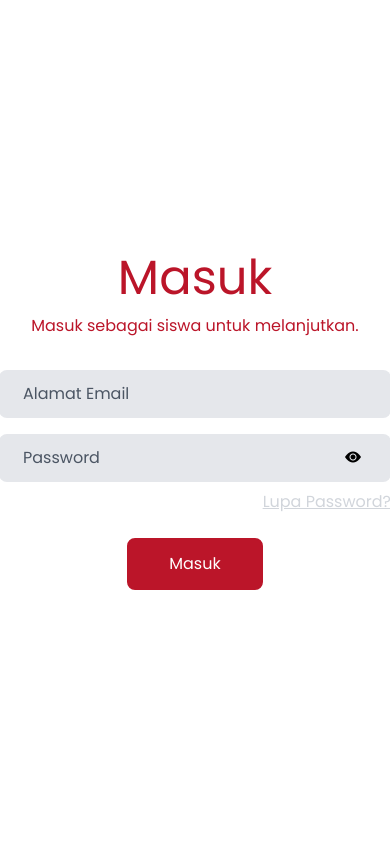
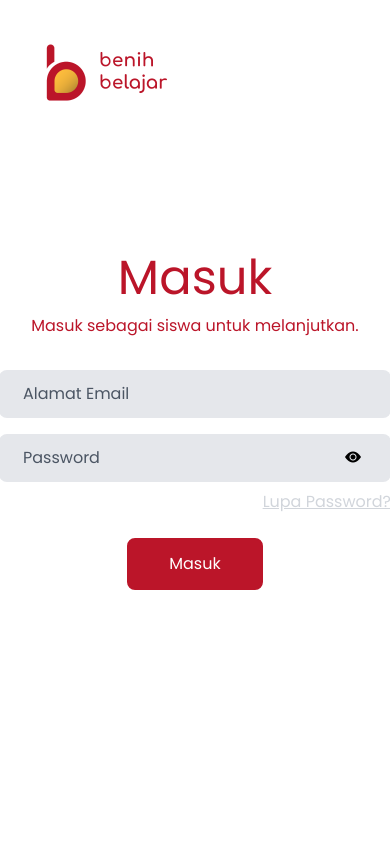
Before and after one commit to estotriramdani/benihbelajar-gurubaik, a Next.js app: page /login in a window 390 px wide. Shown: the top 844 px of the page. Built offline with nearby package versions, Linux system fonts and the light colour scheme.

Commit message:
login form mobile version done

```diff
--- a/pages/login.tsx
+++ b/pages/login.tsx
@@ -5,17 +5,30 @@ import LoginForm from '../src/components/molecules/Auth/LoginForm';
 
 export default function Login() {
   return (
-    <div className="flex">
-      <div className="flex-1 font-sans flex justify-center items-center min-h-screen w-full">
-        <div>
-          <h2 className="text-center text-5xl mb-3 text-primary">Masuk</h2>
-          <p className="text-center text-primary">
-            Masuk sebagai siswa untuk melanjutkan.
-          </p>
+    <div className="flex flex-col lg:flex-row">
+      <div className="flex-1 font-sans flex justify-center items-center min-h-screen w-full relative">
+        <div className="px-4">
+          <div className="flex flex-col items-center">
+            <Link href="/">
+              <a className="absolute top-8 left-8">
+                <Image
+                  src="/img/logo/logo.png"
+                  alt="logo benih"
+                  width={150}
+                  height={80}
+                  objectFit="contain"
+                />
+              </a>
+            </Link>
+            <h2 className="text-center text-5xl mb-3 text-primary">Masuk</h2>
+            <p className="text-center text-primary">
+              Masuk sebagai siswa untuk melanjutkan.
+            </p>
+          </div>
           <LoginForm />
         </div>
       </div>
-      <div className="w-2/5 bg-primary hidden lg:flex items-center justify-center min-h-screen text-center text-white font-sans px-16">
+      <div className="w-full lg:w-2/5 bg-primary lg:flex items-center justify-center py-10 lg:min-h-screen text-center text-white font-sans px-16">
         <div>
           <h2 className="text-5xl mb-4">Halo!</h2>
           <p className="mb-8">
--- a/src/components/molecules/Auth/LoginForm.tsx
+++ b/src/components/molecules/Auth/LoginForm.tsx
@@ -2,6 +2,7 @@ import { MouseEvent, useState } from 'react';
 import Link from 'next/link';
 import Gap from '../../atoms/Gap';
 import InputForm from '../../atoms/InputForm';
+import { toast } from 'react-toastify';
 
 export default function LoginForm() {
   const [dataForm, setDataForm] = useState({
@@ -20,6 +21,7 @@ export default function LoginForm() {
 
   const handleSubmitForm = () => {
     console.log(dataForm);
+    toast.success(`Email ${dataForm.email} berhasil login`);
   };
   return (
     <form
```
